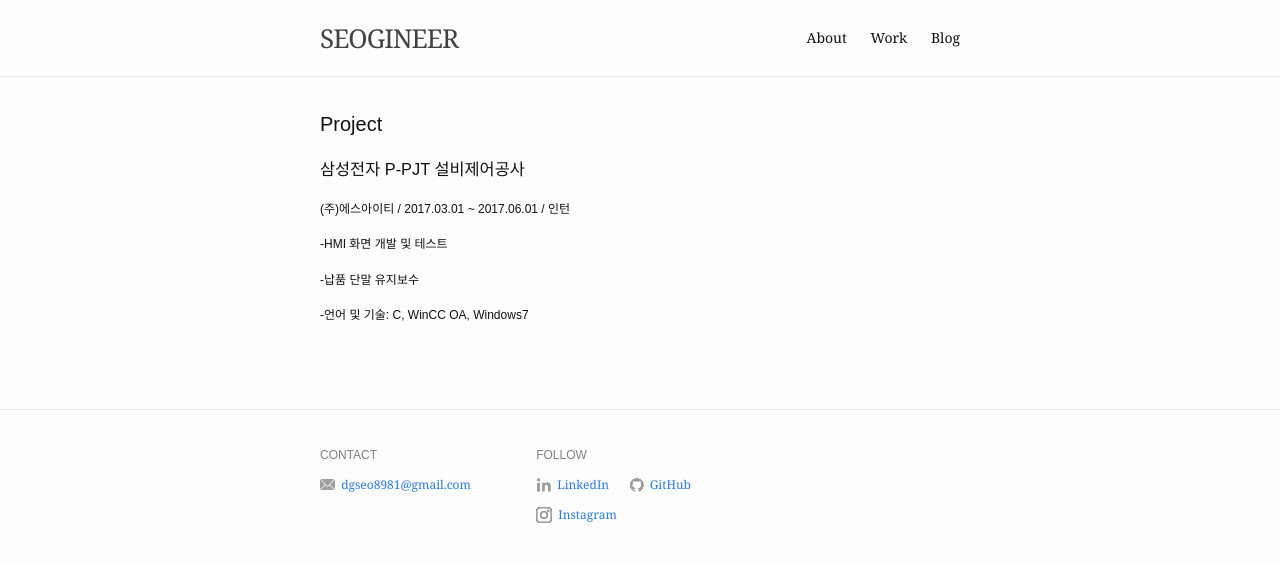
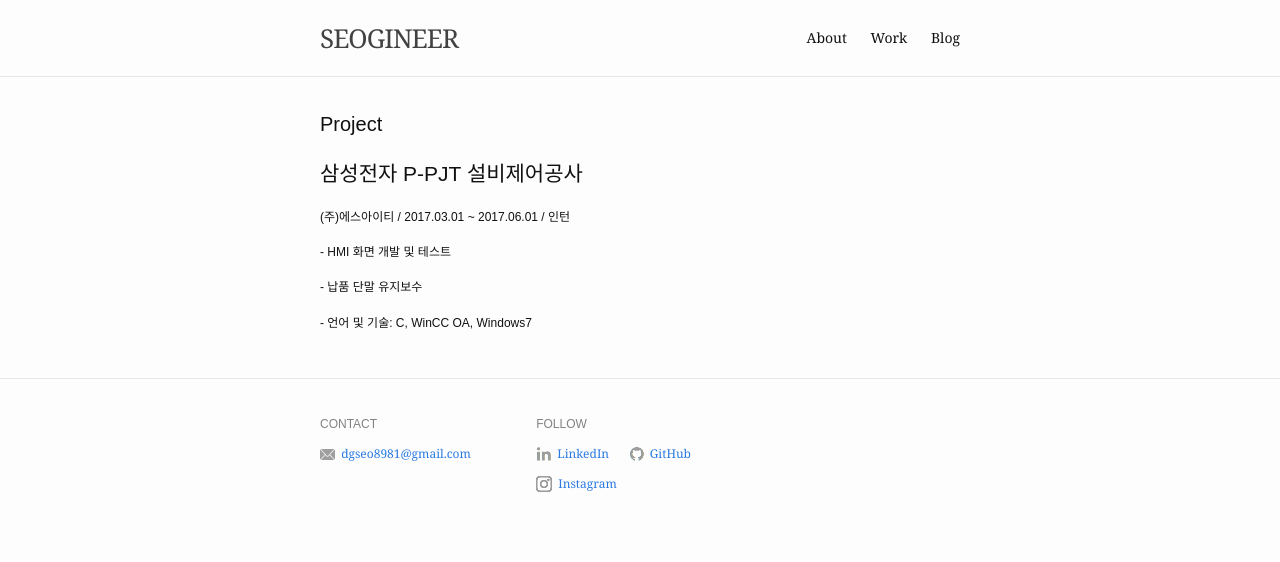
Before and after one commit to seogineer/seogineer.github.io, a Jekyll site: the page built from work.md, in a window 1280 px wide. Shown: the top 562 px of the page. Built offline with Jekyll 4.4.1, drawn with Linux system fonts in a browser that asks for light colours.

Commit message:
2020-11-28

```diff
--- a/work.md
+++ b/work.md
@@ -15,9 +15,8 @@
 #     description: Lorem ipsum dolor sit amet, consectetur adipiscing elit, sed do eiusmod tempor incididunt ut labore et dolore magna aliqua. Ut enim ad minim veniam, quis nostrud exercitation ullamco laboris nisi ut aliquip ex ea commodo consequat.
 ---
 
-### 삼성전자 P-PJT 설비제어공사
+## 삼성전자 P-PJT 설비제어공사
 #### (주)에스아이티 / 2017.03.01 ~ 2017.06.01 / 인턴
-#### -HMI 화면 개발 및 테스트
-#### -납품 단말 유지보수
-#### -언어 및 기술: C, WinCC OA, Windows7
-<br />
+#### - HMI 화면 개발 및 테스트
+#### - 납품 단말 유지보수
+#### - 언어 및 기술: C, WinCC OA, Windows7
```
